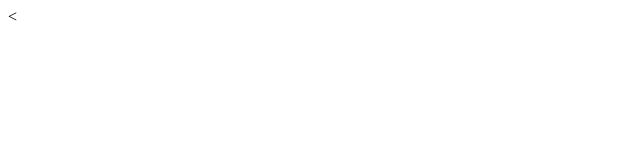
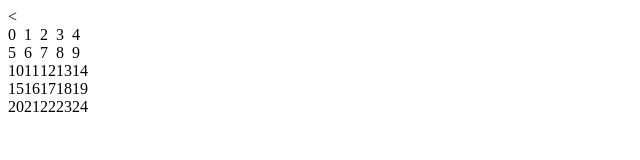
Before and after one commit to tiagomenegaz/doom-fire, a plain HTML site: page index.html in a window 1280 px wide. Shown: the whole page, without its empty margins (0-640 px from the left). Drawn offline with Linux system fonts and the light colour scheme.

Commit message:
add canvas frame

```diff
--- a/fire.js
+++ b/fire.js
@@ -4,6 +4,7 @@ const fireHeight = 5;
 
 function start() {
   createFireDataStructure();
+  renderFire();
   console.log(firePixelArray);
 }
 
@@ -19,6 +20,24 @@ function calculateFirePropagation() {
 }
 
 function renderFire() {
+  let html = '<table cellpadding=0 cellspacing=0>';
+
+  for (let row = 0; row < fireHeight; row++) {
+    html += '<tr>';
+
+    for (let column = 0; column < fireWidth; column++) {
+      const pixelIndex = column + fireWidth * row;
+
+      html += '<td>';
+      html += pixelIndex;
+      html += '</td>';
+    }
+
+    html += '</tr>';
+  }
+
+  html += '</table>';
+  document.querySelector('#fireCanvas').innerHTML = html;
 }
 
 start();
--- a/index.html
+++ b/index.html
@@ -8,6 +8,7 @@
   <link rel="stylesheet" type="text/css" media="screen" href="main.css">
 </head>
 <body>
+  <div id="fireCanvas"/>
   <script src="fire.js"></script>
 </body>
 </html>
```
